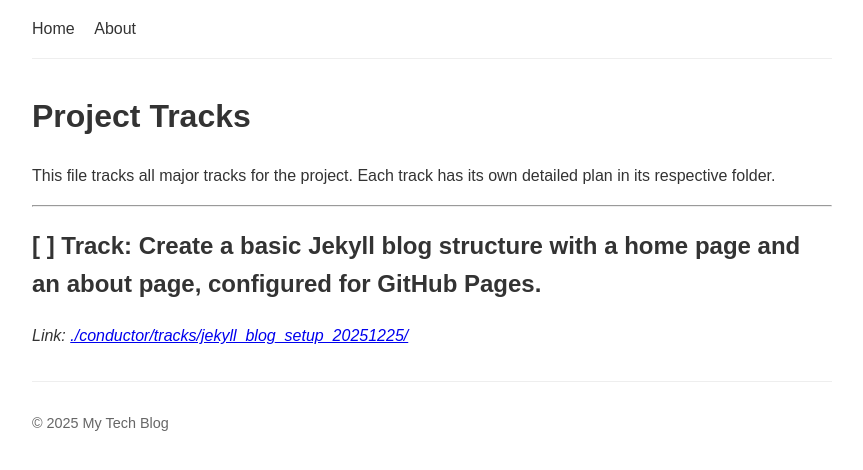
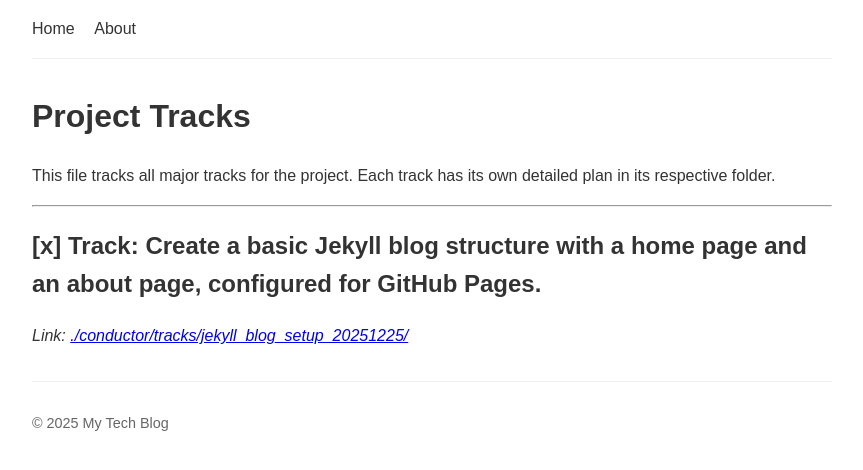
Before and after one commit to geraldagapov/blog, a Jekyll site: the page built from conductor/tracks.md, in a window 1280 px wide. Shown: the top 470 px of the page, without its empty margins (208-1071 px from the left). Built offline with Jekyll 4.4.1, drawn with Linux system fonts in a browser that asks for light colours; our own code applies the rules of GitHub Pages for plain Markdown files; a file with an impossible date is left out.

```diff
--- a/conductor/tracks.md
+++ b/conductor/tracks.md
@@ -4,5 +4,5 @@ This file tracks all major tracks for the project. Each track has its own detail
 
 ---
 
-## [ ] Track: Create a basic Jekyll blog structure with a home page and an about page, configured for GitHub Pages.
+## [x] Track: Create a basic Jekyll blog structure with a home page and an about page, configured for GitHub Pages.
 *Link: [./conductor/tracks/jekyll_blog_setup_20251225/](./conductor/tracks/jekyll_blog_setup_20251225/)*
```
